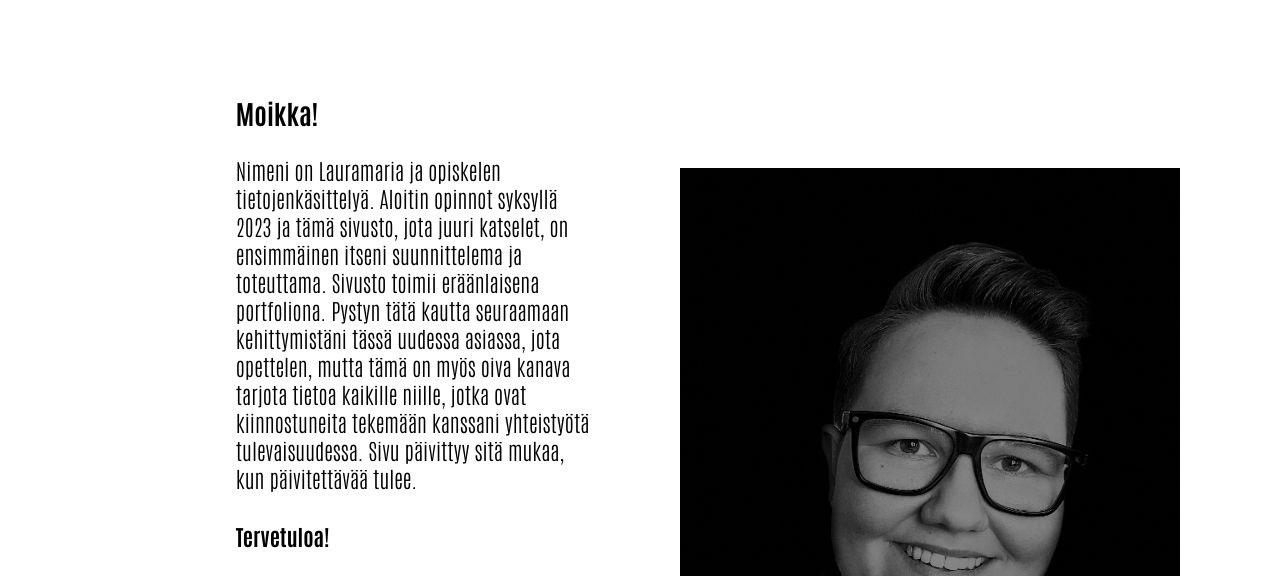
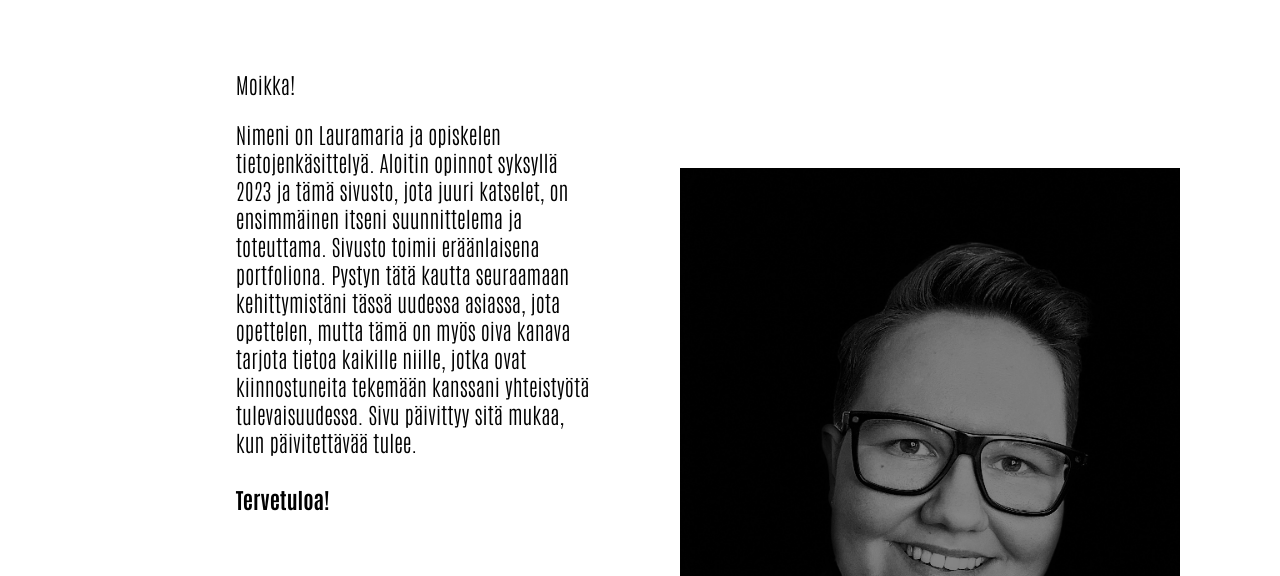
Before and after one commit to heislau/heislau.github.io, a plain HTML site: page index.html in a window 1280 px wide. Shown: the part 159-735 px from the top of the page. Drawn offline with Linux system fonts and the light colour scheme.

Commit message:
Update index.html

```diff
--- a/index.html
+++ b/index.html
@@ -17,7 +17,7 @@
 
     <main class="etusivu">
         <div class="content1">
-            <h3>Moikka!</h3>
+            <p class="moikka">Moikka!</p>
             <p>Nimeni on Lauramaria ja opiskelen tietojenkäsittelyä. Aloitin opinnot syksyllä 2023 ja tämä sivusto, jota juuri katselet, on ensimmäinen itseni suunnittelema ja toteuttama. Sivusto toimii eräänlaisena portfoliona. Pystyn tätä kautta seuraamaan kehittymistäni tässä uudessa asiassa, jota opettelen, mutta tämä on myös oiva kanava tarjota tietoa kaikille niille, jotka ovat kiinnostuneita tekemään kanssani yhteistyötä tulevaisuudessa. Sivu päivittyy sitä mukaa, kun päivitettävää tulee.</p>
             <h4>Tervetuloa!</h4>
         </div>
```
